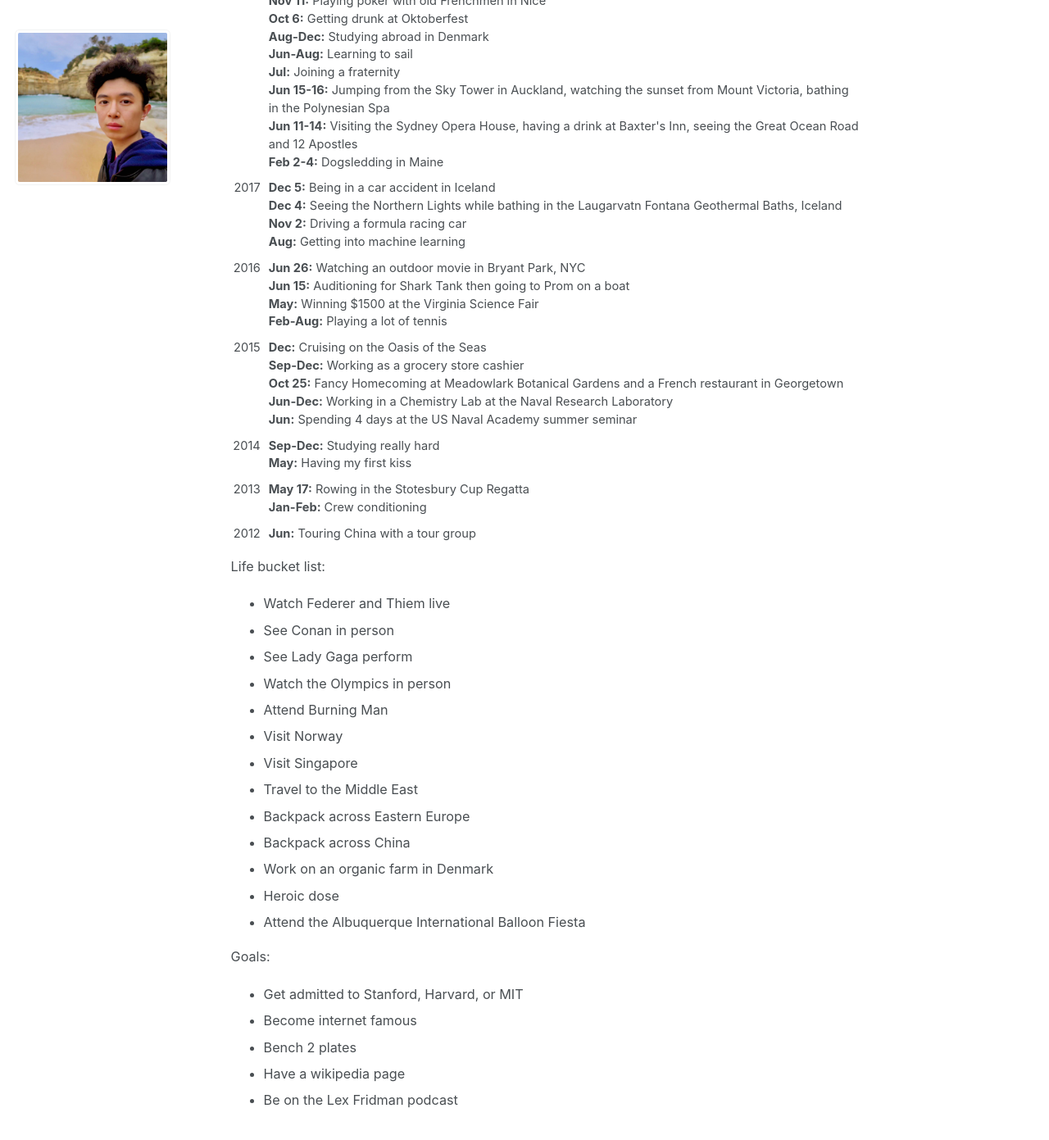
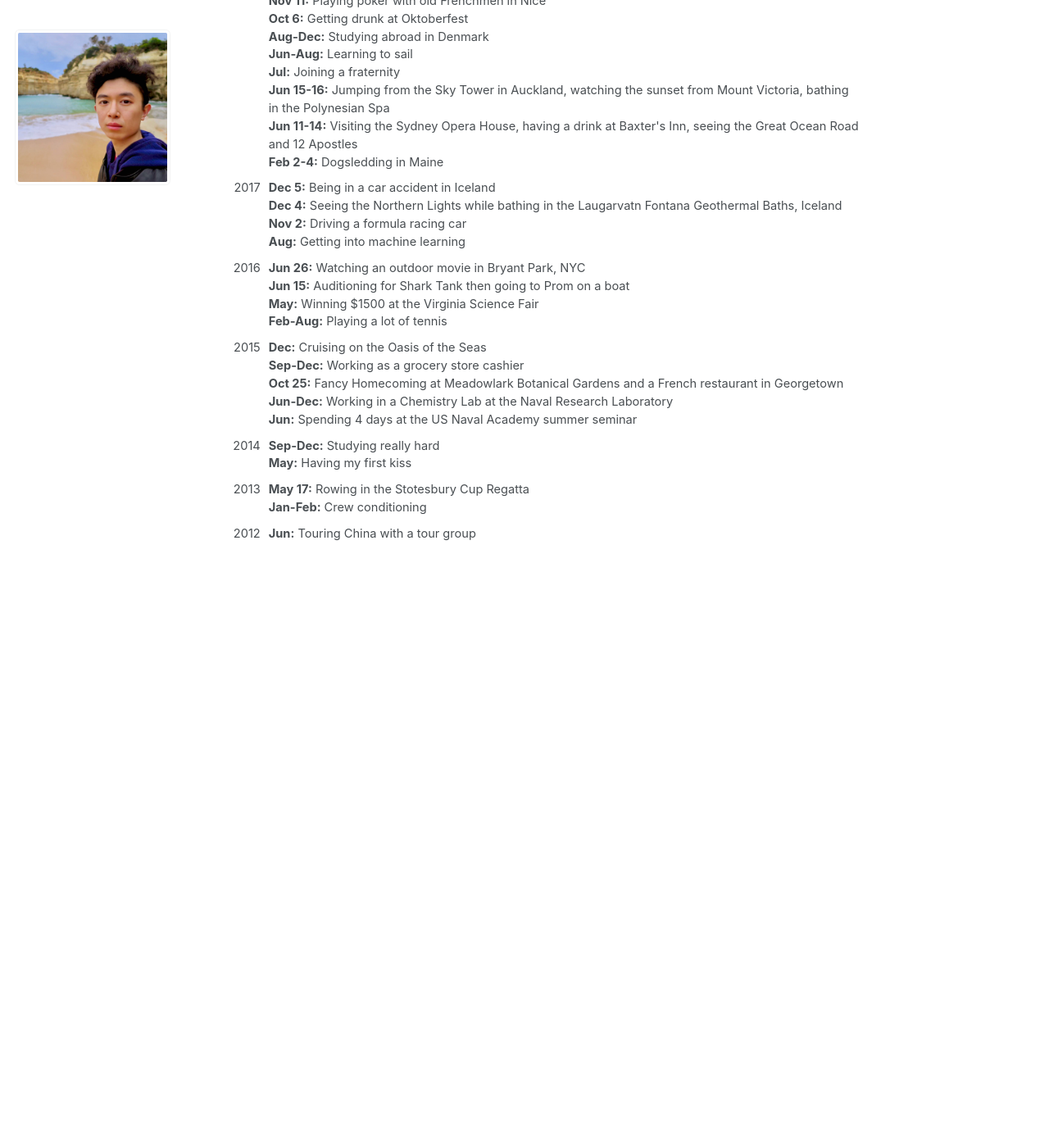
Before and after one commit to jasonwei20/jasonwei20.github.io, a Jekyll site: the page built from _pages/life_experiences.md, in a window 1280 px wide and 1400 px high, scrolled down 432 px. Shown: the top 1391 px of the window at 82% size. Built offline with Jekyll 4.4.1, drawn with Linux system fonts in a browser that asks for light colours; after the commit the page ends 1138 px from its top, so only the background shows below that.

Commit message:
Update life_experiences.md

```diff
--- a/_pages/life_experiences.md
+++ b/_pages/life_experiences.md
@@ -169,7 +169,7 @@ table, th, td {
 </body>
 </html>
 
-Life bucket list:
+<!-- Life bucket list:
 * Watch Federer and Thiem live
 * See Conan in person
 * See Lady Gaga perform
@@ -189,4 +189,4 @@ Goals:
 * Become internet famous
 * Bench 2 plates
 * Have a wikipedia page
-* Be on the Lex Fridman podcast
+* Be on the Lex Fridman podcast -->
```
